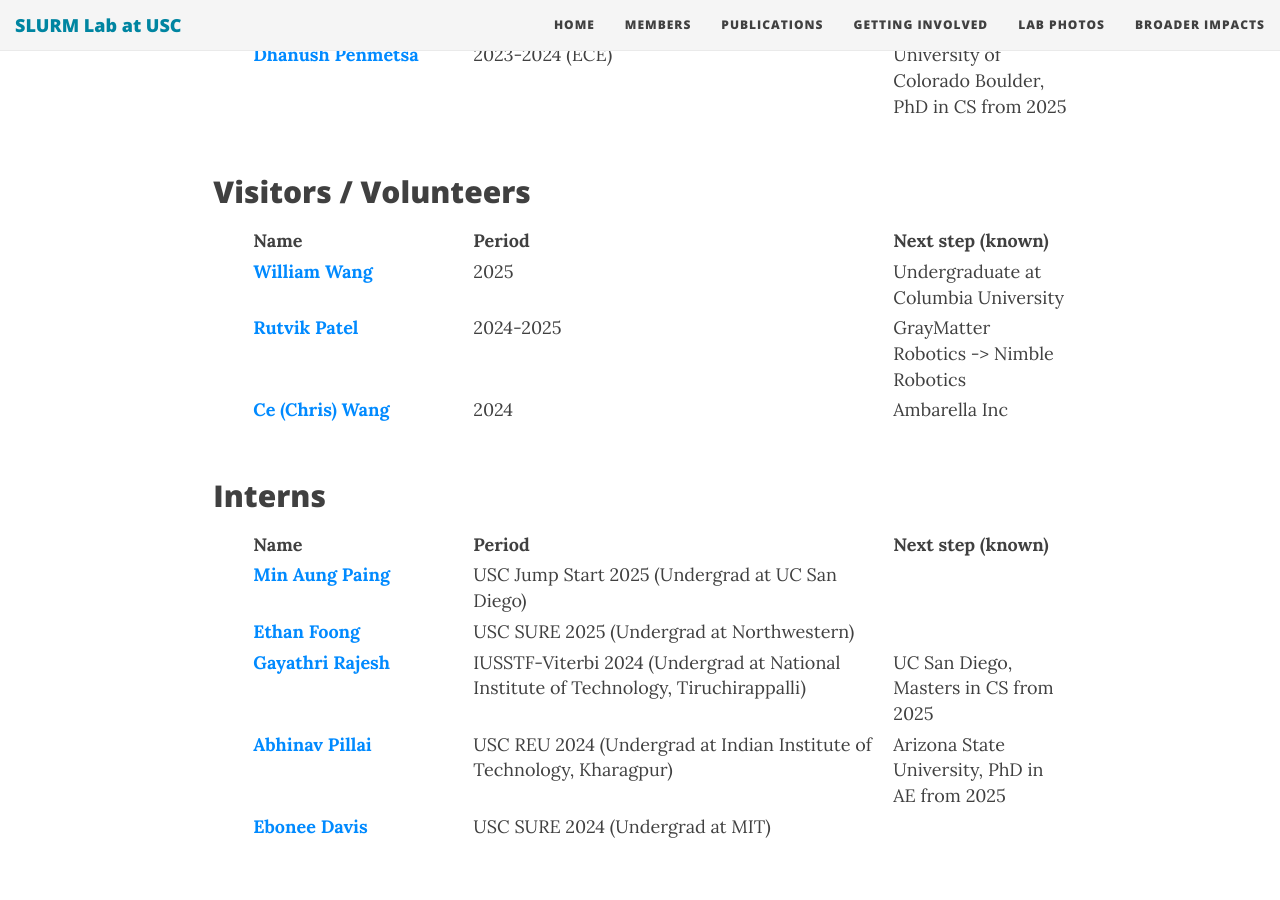
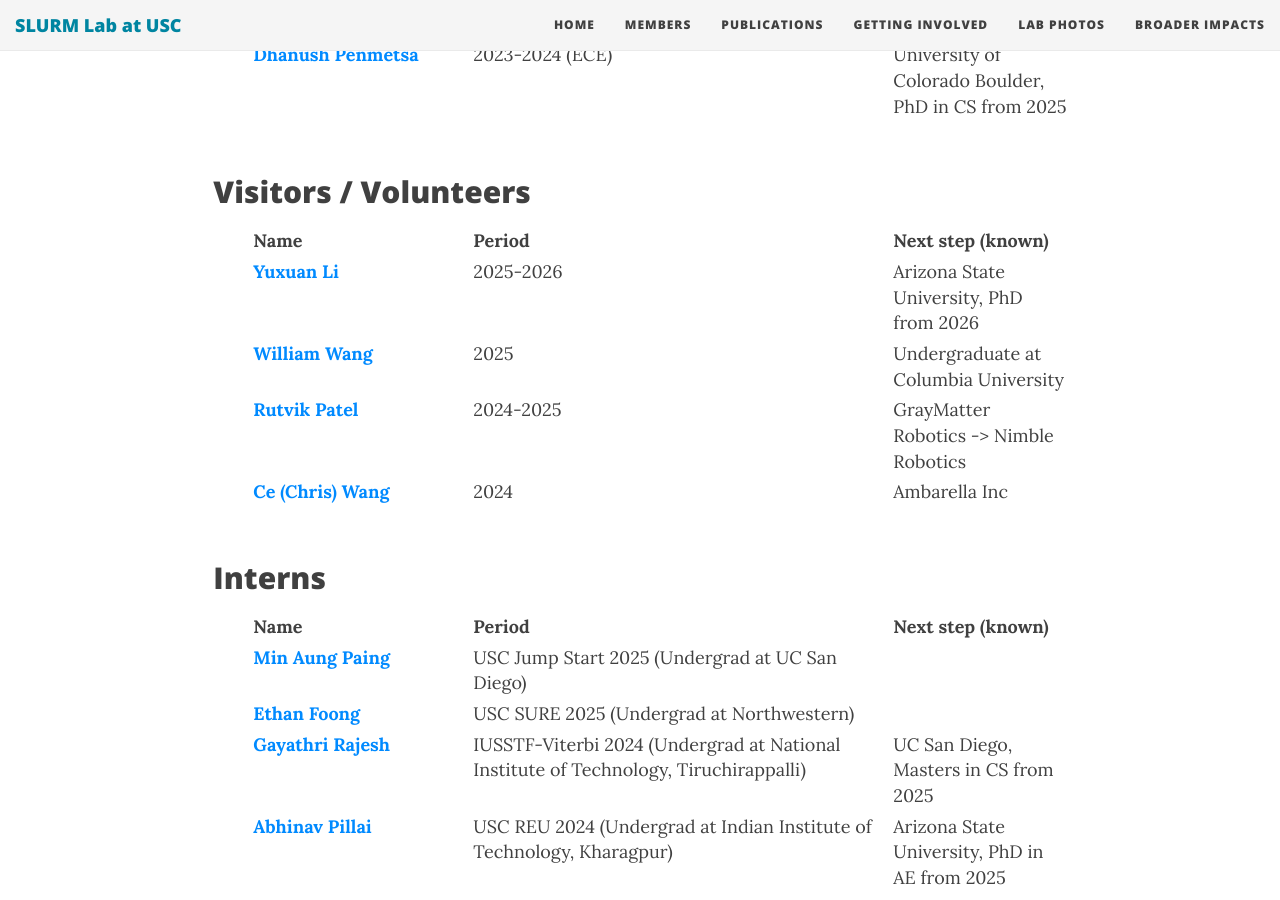
Before and after one commit to slurm-lab-usc/slurm-lab-usc.github.io, a Jekyll site: the page built from members.md, in a window 1280 px wide and 900 px high, scrolled down 4877 px. Built offline with Jekyll 4.4.1, drawn with Linux system fonts in a browser that asks for light colours; nearby versions of some CDN libraries.

Commit message:
Update members.md

```diff
--- a/members.md
+++ b/members.md
@@ -240,6 +240,10 @@ members:
       - name: Visitors / Volunteers
         full: False
         list:
+          - name: Yuxuan Li
+            web_url: https://yuxuanli224284.github.io/
+            period: 2025-2026
+            next_step: Arizona State University, PhD from 2026
           - name: William Wang
             web_url: https://wwang22.com/
             period: 2025
```
